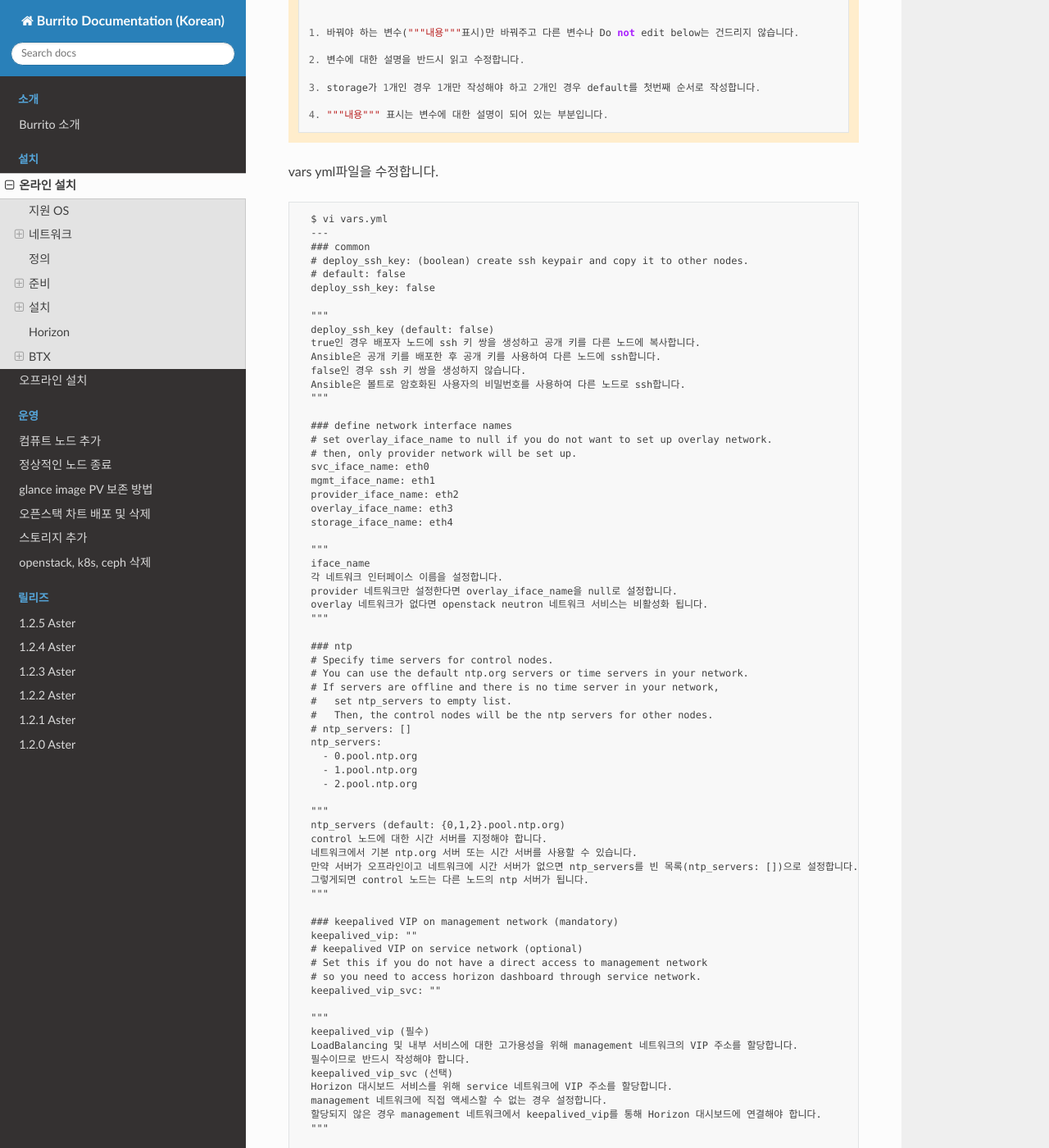
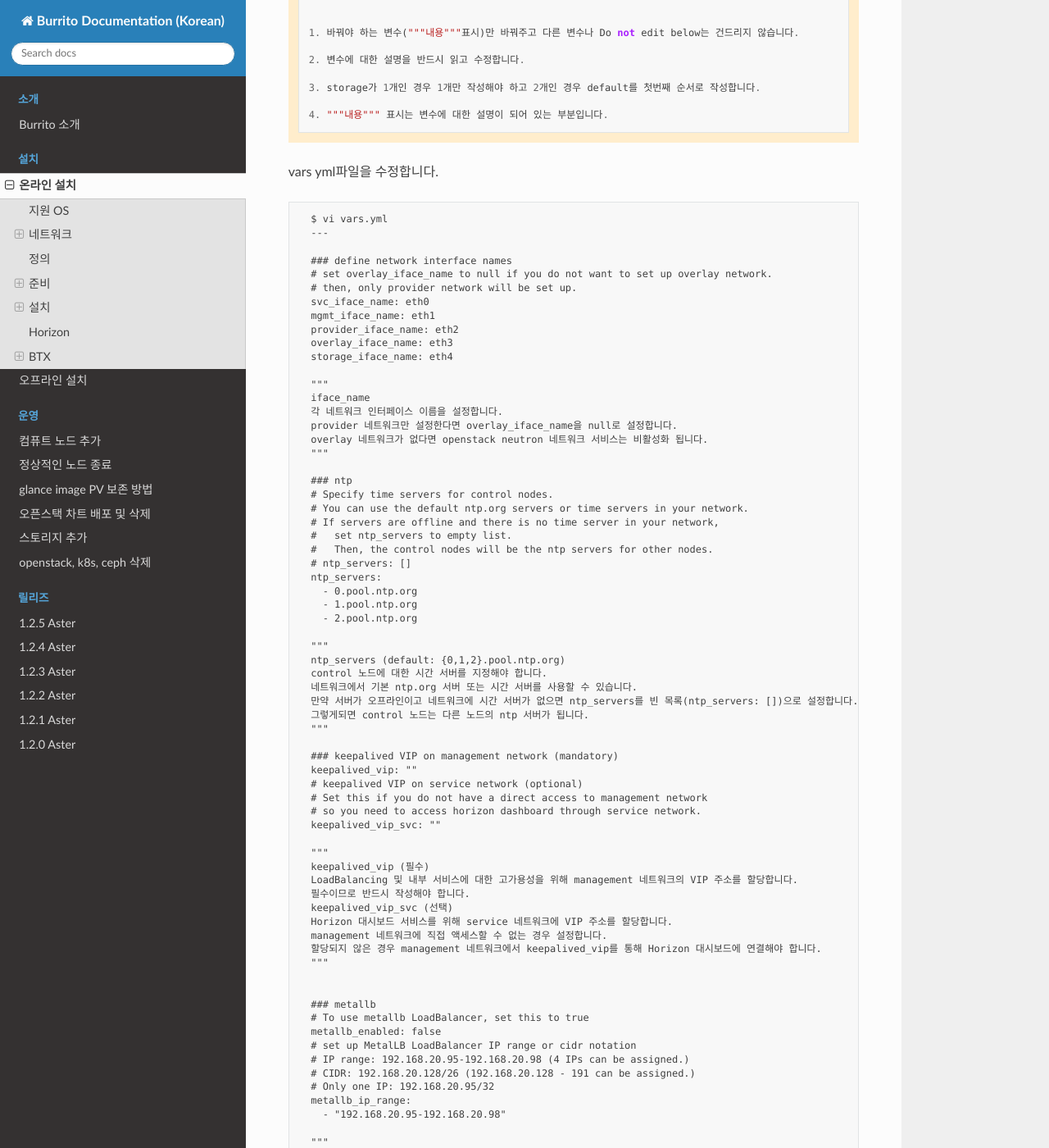
Before and after one commit to iorchard/burrito_docs_ko, a Sphinx documentation site: the page built from source/install/install.rst, in a window 1280 px wide and 1400 px high, scrolled down 4847 px. Shown: the whole window at 82% size. Built offline with Sphinx 7.4.7 and the Read the Docs theme 2.0.0, drawn with Linux system fonts in a browser that asks for light colours; some of the changed text lies outside the part shown.

Commit message:
vars.yml modify

```diff
--- a/source/install/install.rst
+++ b/source/install/install.rst
@@ -432,18 +432,6 @@
 
    $ vi vars.yml
    ---
-   ### common
-   # deploy_ssh_key: (boolean) create ssh keypair and copy it to other nodes.
-   # default: false
-   deploy_ssh_key: false
-
-   """
-   deploy_ssh_key (default: false)
-   true인 경우 배포자 노드에 ssh 키 쌍을 생성하고 공개 키를 다른 노드에 복사합니다.
-   Ansible은 공개 키를 배포한 후 공개 키를 사용하여 다른 노드에 ssh합니다.
-   false인 경우 ssh 키 쌍을 생성하지 않습니다.
-   Ansible은 볼트로 암호화된 사용자의 비밀번호를 사용하여 다른 노드로 ssh합니다.
-   """
 
    ### define network interface names
    # set overlay_iface_name to null if you do not want to set up overlay network.
```
Also changed, not shown: source/install/install_offline.rst (+0 -12 lines).
